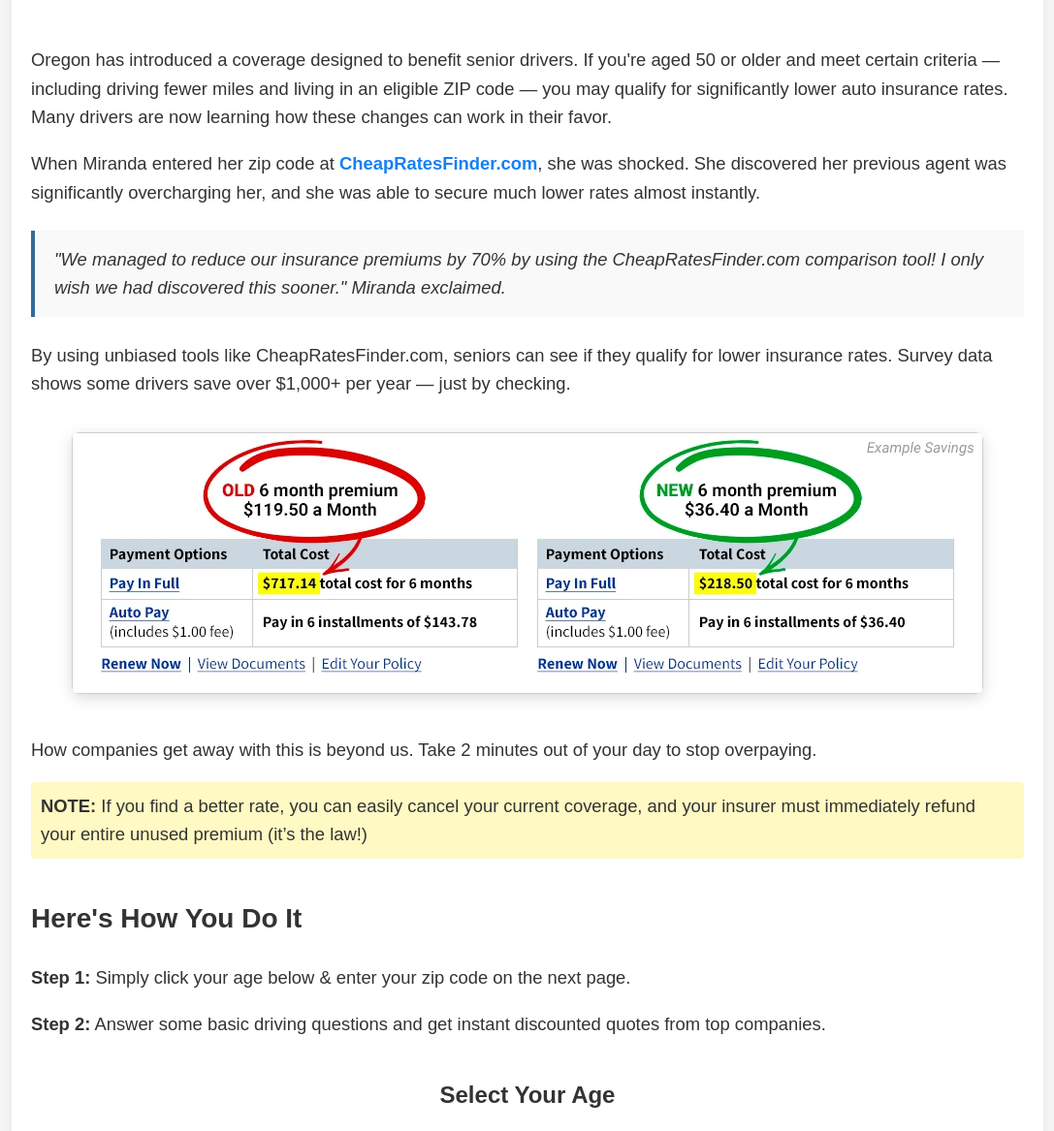
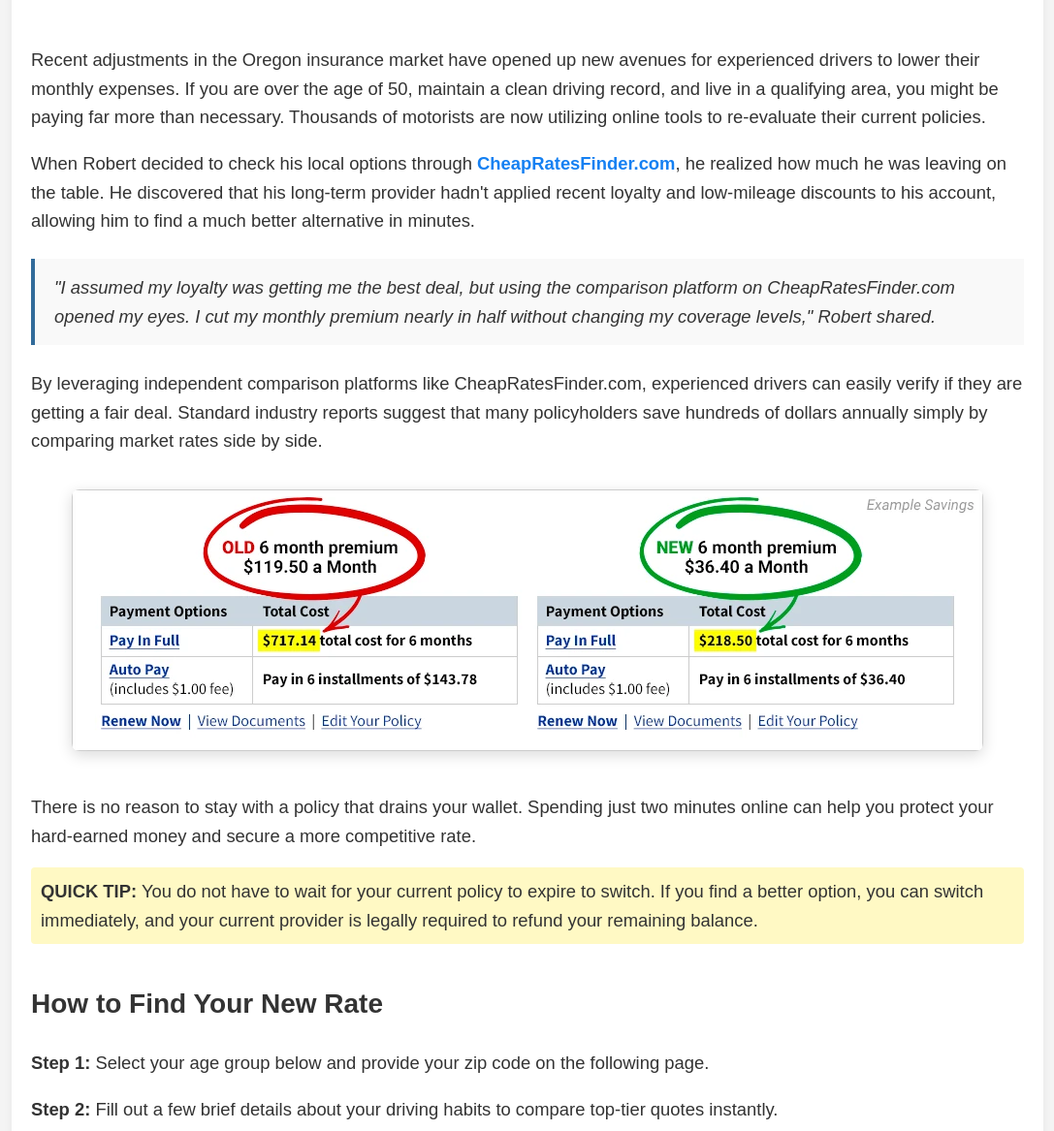
Before and after one commit to evenoren-svg/Prelander2, a plain HTML site: page index.html in a window 1280 px wide. Shown: the part 893-2060 px from the top of the page at 97% size, without its empty margins (96-1183 px from the left). Drawn offline with Linux system fonts and the light colour scheme.

Commit message:
Update index.html

```diff
--- a/index.html
+++ b/index.html
@@ -3,7 +3,7 @@
 <head>
     <meta charset="utf-8" />
     <meta name="viewport" content="width=device-width, initial-scale=1" />
-    <title>Insurance Companies Don't Want You To Know This | Overpaying Insurance Finder</title>
+    <title>The Secret to Lowering Your Auto Insurance Premiums | Overpaying Insurance Finder</title>
 
     <link rel="stylesheet" href="css/style.css" />
 
@@ -13,12 +13,12 @@
   <div class="container" style="max-width: 64rem; margin: 0 auto; padding: 20px; font-family: sans-serif;">
 
     <div style="text-align: center; margin-bottom: 20px;">
-        <p style="font-size: 13px; color: #7f8c8d;">Advertorial • <b style="color: #326b9a;">Auto Insurance</b> • <span id="current-date">Sep 12th, 2025</span></p>
+        <p style="font-size: 13px; color: #7f8c8d;">Advertorial • <b style="color: #326b9a;">Car Insurance Savings</b> • <span id="current-date">Sep 12th, 2025</span></p>
         <div style="display: flex; justify-content: center; margin: 15px 0;">
             <img src="images/Overpayinginsurancefinder_logo_finel.png" alt="Logo" width="200" style="height: auto;"/>
         </div>
         <h1 style="font-size: 42px; line-height: 1.2; font-weight: bold; margin: 20px 0;">
-            Safe Drivers In Oregon Discovering New Ways to Save – Here's What You Need to Know
+            Drivers in Oregon Are Unlocking Better Rates – Here Is How to Check Your Eligibility
         </h1>
     </div>
 
@@ -26,20 +26,19 @@
 
     <div class="maintexts" style="font-size: 1.15rem; line-height: 1.6; color: #333;">
         <p>
-            Oregon has introduced a coverage designed to benefit senior drivers. If you're aged 50 or older and meet certain criteria — including driving fewer miles and living in an eligible ZIP code — you may qualify for significantly lower auto insurance rates. Many drivers are now learning how these changes can work in their favor.
+            Recent adjustments in the Oregon insurance market have opened up new avenues for experienced drivers to lower their monthly expenses. If you are over the age of 50, maintain a clean driving record, and live in a qualifying area, you might be paying far more than necessary. Thousands of motorists are now utilizing online tools to re-evaluate their current policies.
         </p>
 
         <p>
-<p>
-    When Miranda entered her zip code at <b><a href="https://CheapRatesFinder.com" target="_blank" style="color: #1580f2; text-decoration: none;">CheapRatesFinder.com</a></b>, she was shocked. She discovered her previous agent was significantly overcharging her, and she was able to secure much lower rates almost instantly.
- </p>
+            When Robert decided to check his local options through <b><a href="https://CheapRatesFinder.com" target="_blank" style="color: #1580f2; text-decoration: none;">CheapRatesFinder.com</a></b>, he realized how much he was leaving on the table. He discovered that his long-term provider hadn't applied recent loyalty and low-mileage discounts to his account, allowing him to find a much better alternative in minutes.
+        </p>
 
         <blockquote style="background: #f9f9f9; border-left: 4px solid #326b9a; padding: 15px 20px; margin: 25px 0; font-style: italic;">
-            "We managed to reduce our insurance premiums by 70% by using the CheapRatesFinder.com comparison tool! I only wish we had discovered this sooner." Miranda exclaimed.
+            "I assumed my loyalty was getting me the best deal, but using the comparison platform on CheapRatesFinder.com opened my eyes. I cut my monthly premium nearly in half without changing my coverage levels," Robert shared.
         </blockquote>
 
         <p>
-            By using unbiased tools like CheapRatesFinder.com, seniors can see if they qualify for lower insurance rates. Survey data shows some drivers save over $1,000+ per year — just by checking.
+            By leveraging independent comparison platforms like CheapRatesFinder.com, experienced drivers can easily verify if they are getting a fair deal. Standard industry reports suggest that many policyholders save hundreds of dollars annually simply by comparing market rates side by side.
         </p>
 
         <div style="text-align: center; margin: 35px 0;">
@@ -47,20 +46,20 @@
         </div>
 
         <p>
-            How companies get away with this is beyond us. Take 2 minutes out of your day to stop overpaying.
+            There is no reason to stay with a policy that drains your wallet. Spending just two minutes online can help you protect your hard-earned money and secure a more competitive rate.
         </p>
 
         <p style="background-color: #fff9c4; padding: 10px; border-radius: 4px;">
-            <b>NOTE:</b> If you find a better rate, you can easily cancel your current coverage, and your insurer must immediately refund your entire unused premium (it’s the law!)
+            <b>QUICK TIP:</b> You do not have to wait for your current policy to expire to switch. If you find a better option, you can switch immediately, and your current provider is legally required to refund your remaining balance.
         </p>
 
-        <h2 style="font-size: 28px; font-weight: bold; margin-top: 40px;">Here's How You Do It</h2>
-        <p><b>Step 1:</b> Simply click your age below & enter your zip code on the next page.</p>
-        <p><b>Step 2:</b> Answer some basic driving questions and get instant discounted quotes from top companies.</p>
+        <h2 style="font-size: 28px; font-weight: bold; margin-top: 40px;">How to Find Your New Rate</h2>
+        <p><b>Step 1:</b> Select your age group below and provide your zip code on the following page.</p>
+        <p><b>Step 2:</b> Fill out a few brief details about your driving habits to compare top-tier quotes instantly.</p>
 
-        <h3 style="text-align: center; font-size: 24px; margin: 40px 0 20px;">Select Your Age</h3>
+        <h3 style="text-align: center; font-size: 24px; margin: 40px 0 20px;">Choose Your Age</h3>
 
-<div class="BoxuiGrid-container">
+        <div class="BoxuiGrid-container">
             <a class="age-card" href="https://CheapRatesFinder.com" target="_blank"><img src="images/202506191531289360_s40-w.webp"><span><40</span></a>
             <a class="age-card" href="https://CheapRatesFinder.com" target="_blank"><img src="images/202506191531151730_s50-w.webp"><span>40-49</span></a>
             <a class="age-card" href="https://CheapRatesFinder.com" target="_blank"><img src="images/202506191531081110_s60-w.webp"><span>50-59</span></a>
@@ -78,7 +77,7 @@
             <a href="https://CheapRatesFinder.com" target="_blank" class="cta-button">Find My Rate - Enter Zip Code »</a>
         </div>
 
-<footer style="margin-top: 60px; padding: 30px 0; border-top: 1px solid #eee; text-align: center; font-size: 13px; color: #999;">
+    <footer style="margin-top: 60px; padding: 30px 0; border-top: 1px solid #eee; text-align: center; font-size: 13px; color: #999;">
         <p>
             <a href="privacy.html" style="color: #1580f2; text-decoration: none;">Privacy Policy</a> •
             <a href="terms.html" style="color: #1580f2; text-decoration: none;">Terms of Service</a>
```
